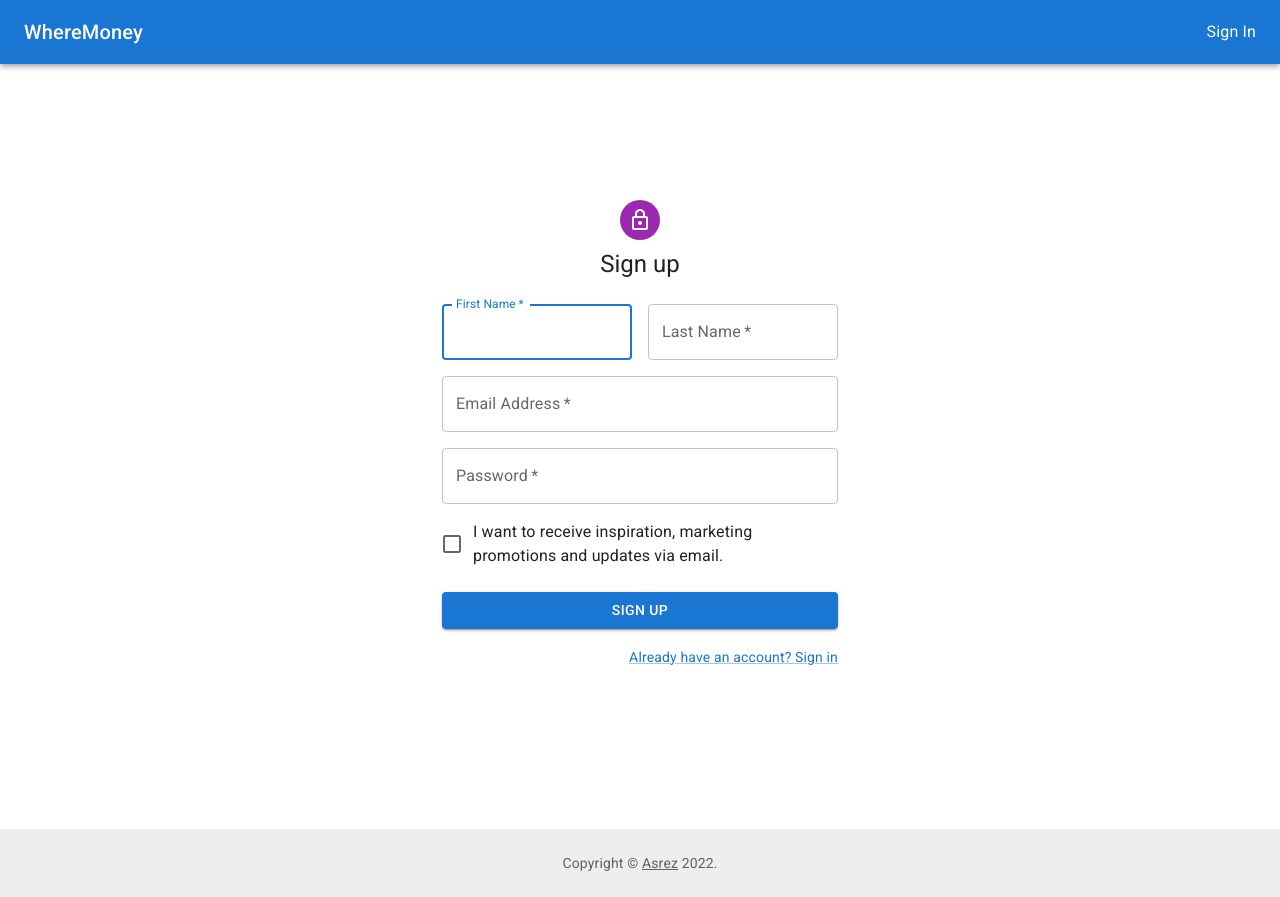
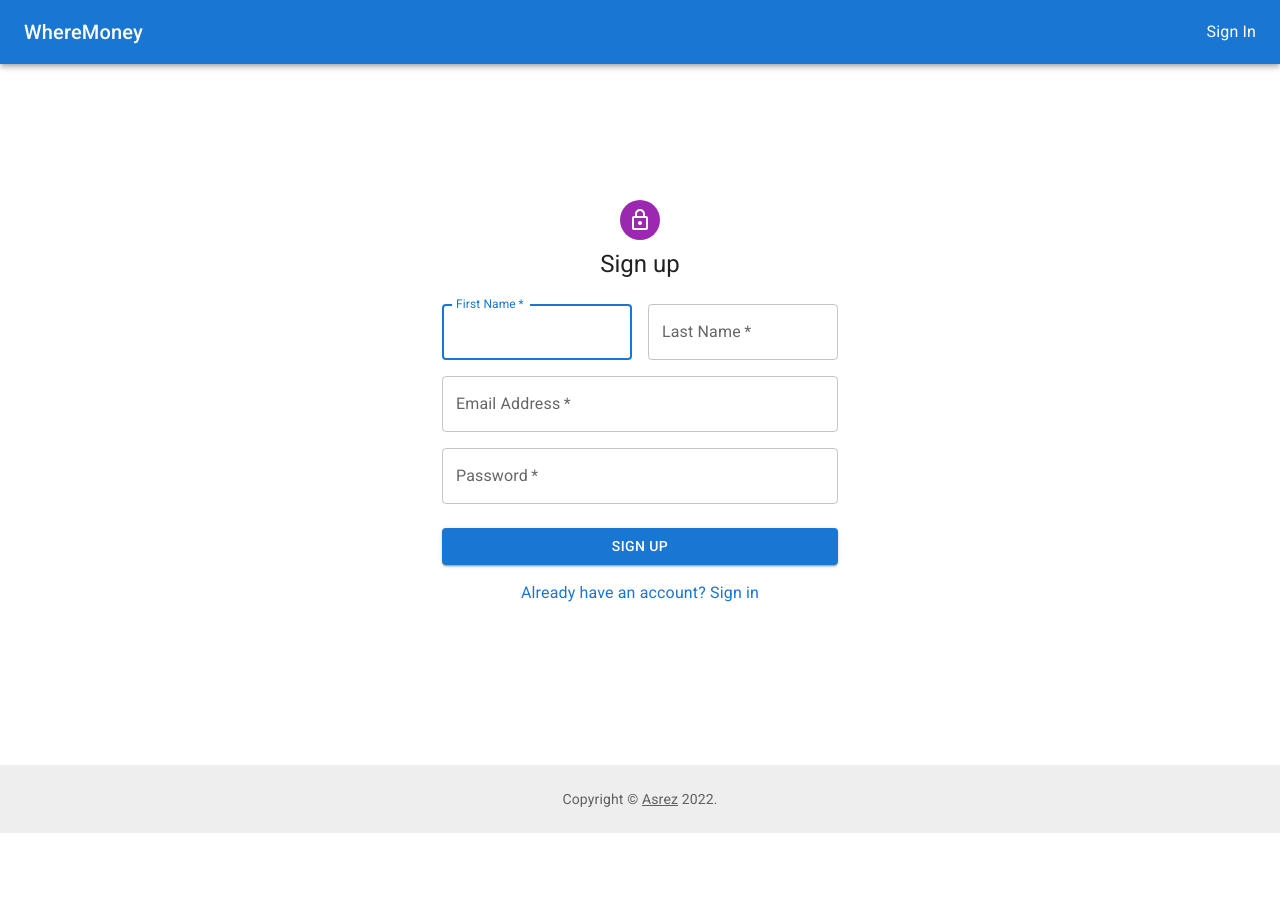
Before and after one commit to Asrez/WhereMoney, a React (Create React App) app: page /signup in a window 1280 px wide. After the commit the page ends 833 px from the top, so only its background shows below. Built offline with nearby package versions, Linux system fonts and the light colour scheme.

Commit message:
Added signup

```diff
--- a/src/pages/Signin.tsx
+++ b/src/pages/Signin.tsx
@@ -5,7 +5,7 @@ import CssBaseline from '@mui/material/CssBaseline';
 import TextField from '@mui/material/TextField';
 import FormControlLabel from '@mui/material/FormControlLabel';
 import Checkbox from '@mui/material/Checkbox';
-import Link from '@mui/material/Link';
+import {Link} from 'react-router-dom';
 import Grid from '@mui/material/Grid';
 import Box from '@mui/material/Box';
 import LockOutlinedIcon from '@mui/icons-material/LockOutlined';
@@ -86,7 +86,7 @@ export default function SignIn() {
                                 </Link>
                             </Grid> */}
                             <Grid item>
-                                <Link href="/signup" variant="body2">
+                                <Link to="/signup"  style={{ textDecoration: 'none',color:'#1976D2' }}>
                                     {"Don't have an account? Sign Up"}
                                 </Link>
                             </Grid>
--- a/src/pages/Signup.tsx
+++ b/src/pages/Signup.tsx
@@ -3,9 +3,7 @@ import Avatar from '@mui/material/Avatar';
 import Button from '@mui/material/Button';
 import CssBaseline from '@mui/material/CssBaseline';
 import TextField from '@mui/material/TextField';
-import FormControlLabel from '@mui/material/FormControlLabel';
-import Checkbox from '@mui/material/Checkbox';
-import Link from '@mui/material/Link';
+import { Link } from 'react-router-dom';
 import Grid from '@mui/material/Grid';
 import Box from '@mui/material/Box';
 import LockOutlinedIcon from '@mui/icons-material/LockOutlined';
@@ -90,12 +88,7 @@ export default function SignUp() {
                   autoComplete="new-password"
                 />
               </Grid>
-              <Grid item xs={12}>
-                <FormControlLabel
-                  control={<Checkbox value="allowExtraEmails" color="primary" />}
-                  label="I want to receive inspiration, marketing promotions and updates via email."
-                />
-              </Grid>
+
             </Grid>
             <Button
               type="submit"
@@ -105,9 +98,9 @@ export default function SignUp() {
             >
               Sign Up
             </Button>
-            <Grid container justifyContent="flex-end">
+            <Grid container justifyContent="center">
               <Grid item>
-                <Link href="#" variant="body2">
+                <Link to='/signin'   style={{ textDecoration: 'none',color:'#1976D2' }}>
                   Already have an account? Sign in
                 </Link>
               </Grid>
```
